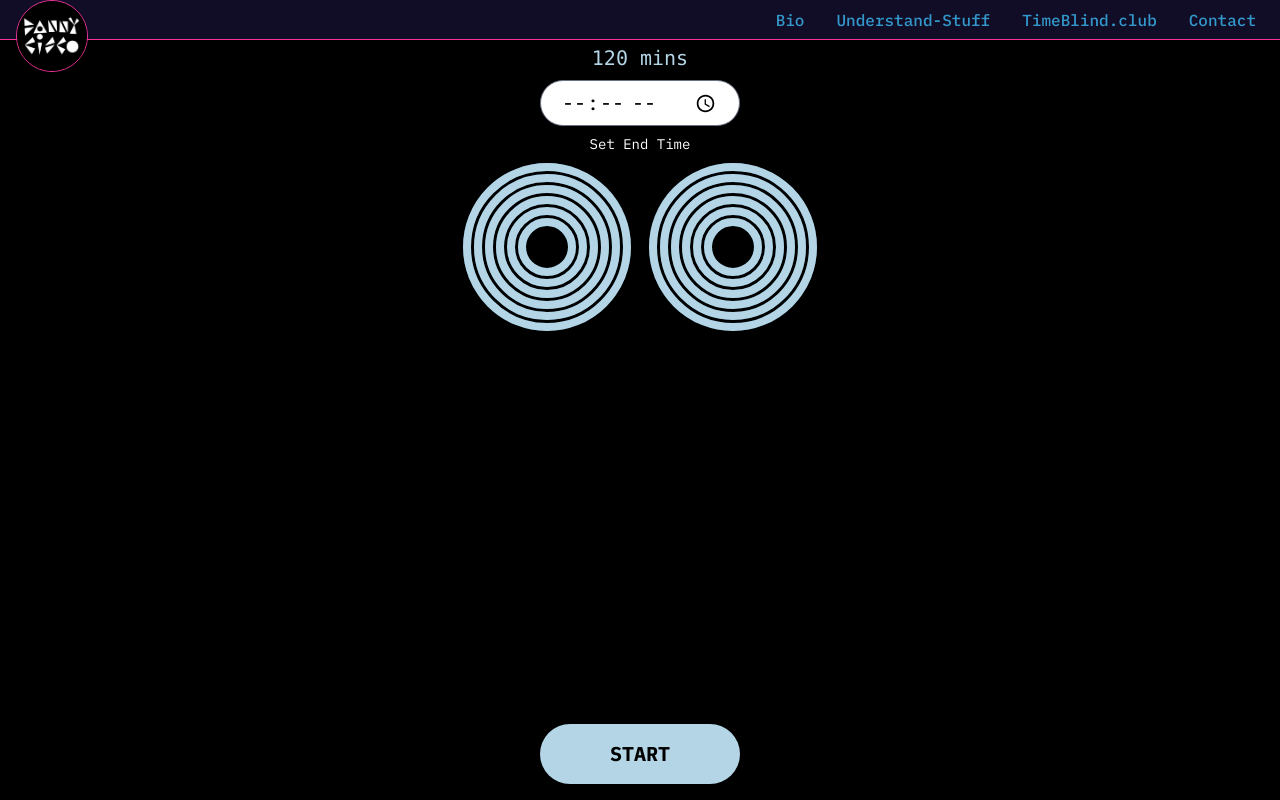
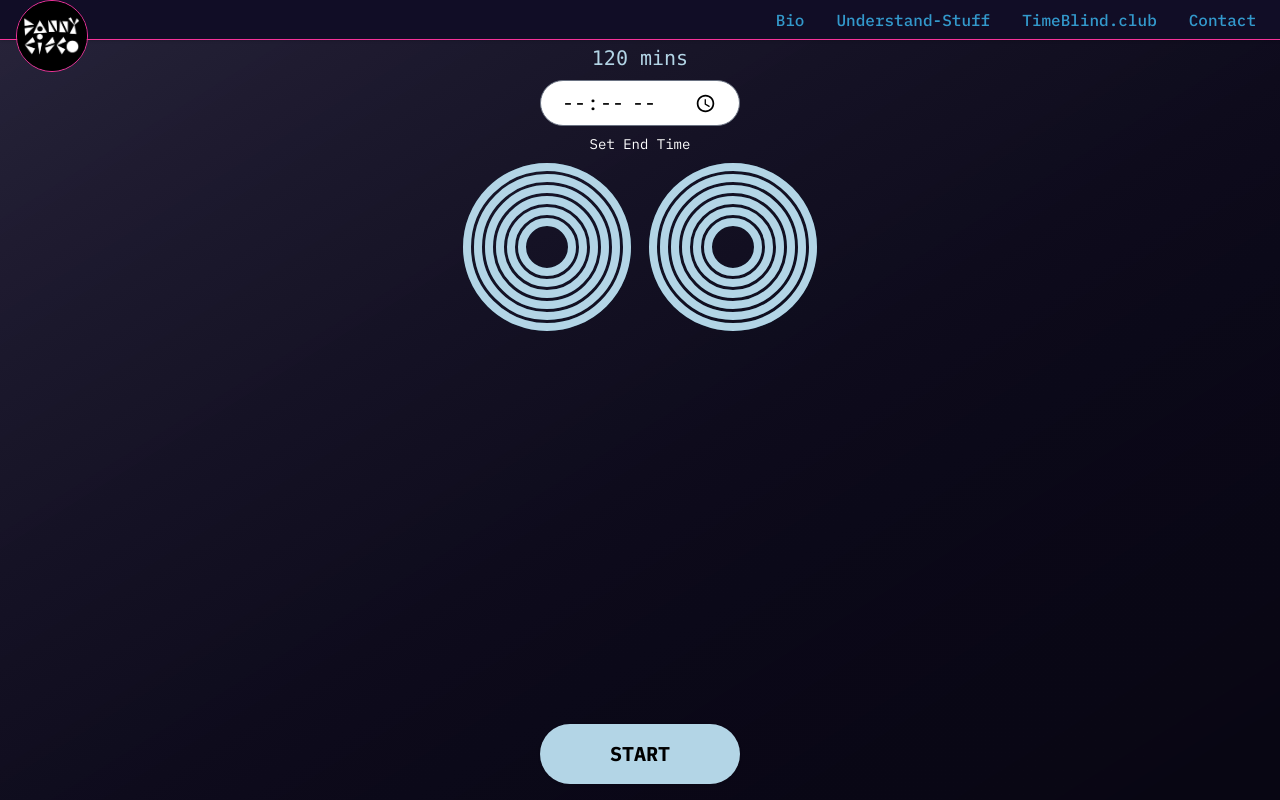
Before and after one commit to Danny-Cisco/danny-cisco, a SvelteKit app: page /time-blind-club in a window 1280 px wide. Built offline with nearby package versions, Linux system fonts and the light colour scheme.

Commit message:
removed black back on time blind club

```diff
--- a/src/routes/time-blind-club/+page.svelte
+++ b/src/routes/time-blind-club/+page.svelte
@@ -140,11 +140,11 @@
 </script>
 
 <!-- rear curtain of black -->
-<div class="fixed inset-0 z-[0] h-[100dvh] bg-black"></div>
+<!-- <div class="fixed inset-0 z-[0] h-[100dvh] ></div> -->
 <div class="h-10"></div>
 <!-- start of app -->
 <!-- countdown timer display : blinking -->
-<div class="z-1 absolute inset-0 w-full bg-black text-center">
+<div class="z-1 absolute inset-0 w-full text-center">
 	{#key seconds}
 		<div
 			class=" absolute left-0 right-0 top-0 p-1 text-center font-mono text-xl"
```
